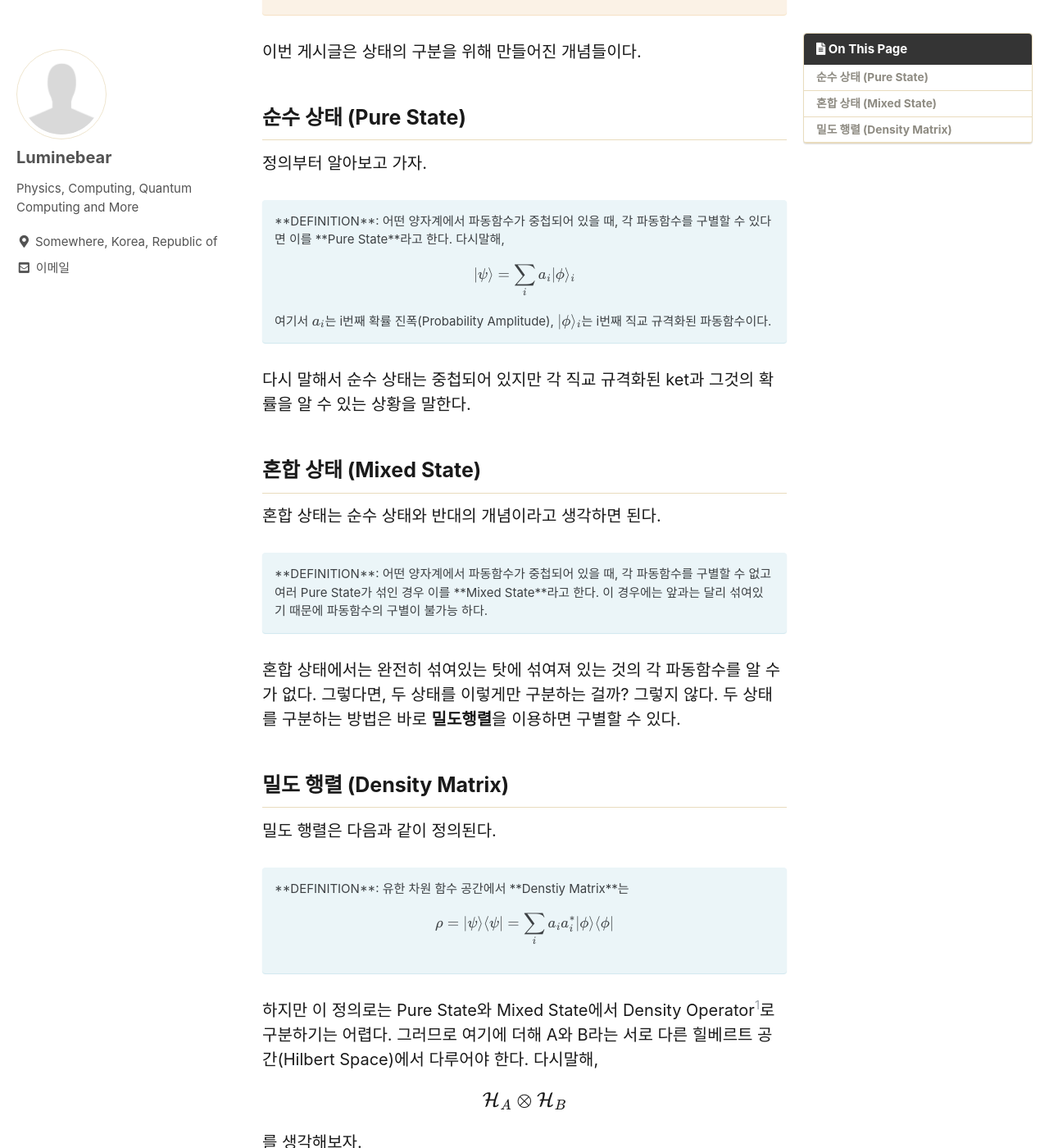
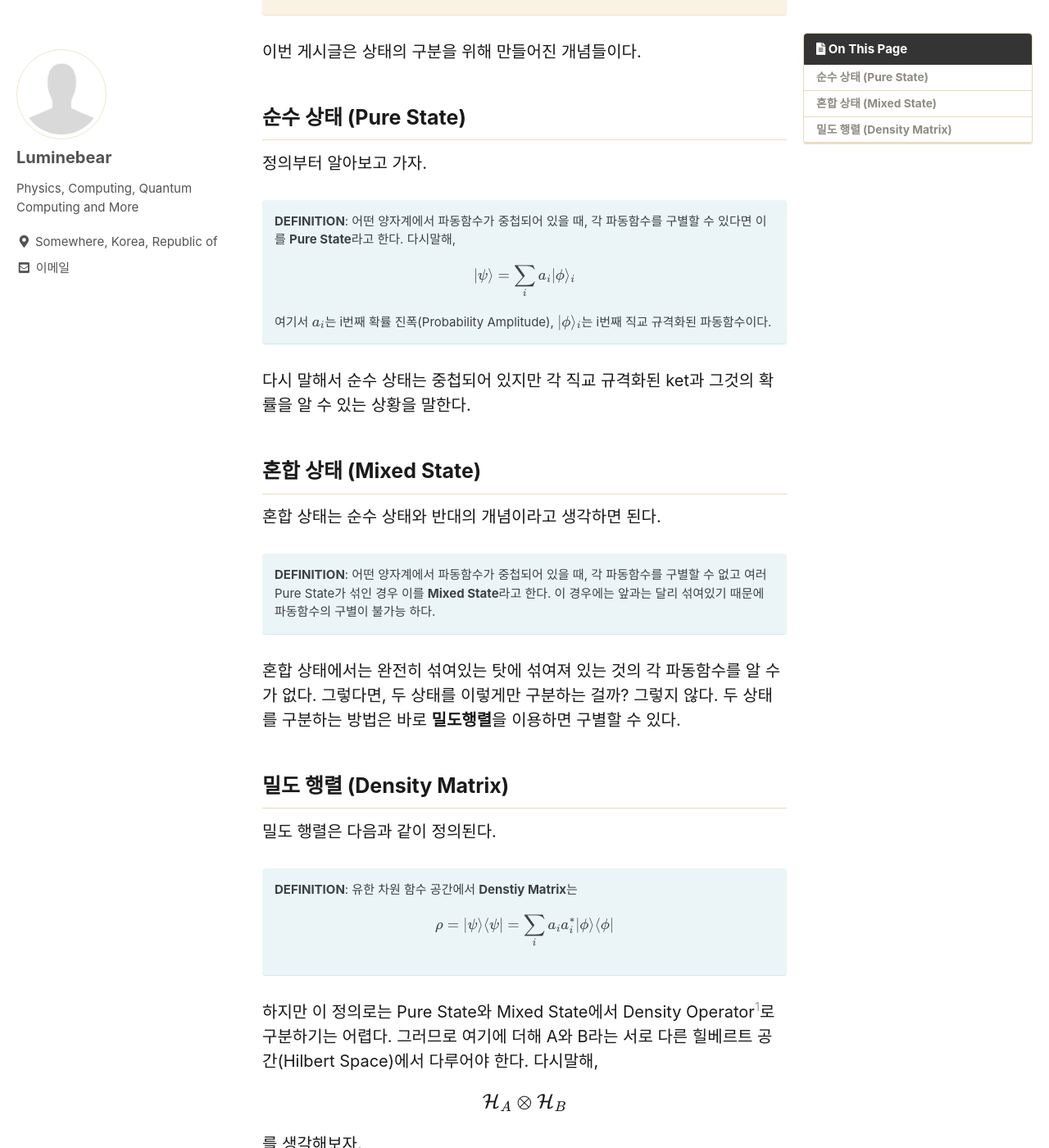
Before and after one commit to Luminebear/Luminebear.github.io, a Jekyll site: the page built from _posts/2021-01-05-PureandMixed.md, in a window 1280 px wide and 1400 px high, scrolled down 277 px. Shown: the whole window at 82% size. Built offline with Jekyll 4.4.1, drawn with Linux system fonts in a browser that asks for light colours; cached includes are drawn as plain includes; some web fonts are replaced; comment, search, counter and statistics services are not loaded.

Commit message:
fix post

```diff
--- a/_posts/2021-01-05-PureandMixed.md
+++ b/_posts/2021-01-05-PureandMixed.md
@@ -19,7 +19,7 @@ toc_sticky: true
 ## 순수 상태 (Pure State)
 정의부터 알아보고 가자.
 
-<p>
+{% capture notice-2 %}
 **DEFINITION**: 어떤 양자계에서 파동함수가 중첩되어 있을 때, 각 파동함수를 구별할 수 있다면 이를 **Pure State**라고 한다. 다시말해,
 
 $$
@@ -27,17 +27,19 @@ $$
 $$
 
 여기서 $a_i$는 i번째 확률 진폭(Probability Amplitude), $\vert \phi \rangle_i$는 i번째 직교 규격화된 파동함수이다.
-</p>{: .notice--info}
+{% endcapture %}
+<div class="notice--info">{{ notice-2 | markdownify }}</div>
 
 다시 말해서 순수 상태는 중첩되어 있지만 각 직교 규격화된 ket과 그것의 확률을 알 수 있는 상황을 말한다.
 
 ## 혼합 상태 (Mixed State)
 혼합 상태는 순수 상태와 반대의 개념이라고 생각하면 된다.
 
-<p>
+{% capture notice-2 %}
 **DEFINITION**: 어떤 양자계에서 파동함수가 중첩되어 있을 때, 각 파동함수를 구별할 수 없고 여러 Pure State가 섞인 경우
 이를 **Mixed State**라고 한다. 이 경우에는 앞과는 달리 섞여있기 때문에 파동함수의 구별이 불가능 하다.
-</p>{: .notice--info}
+{% endcapture %}
+<div class="notice--info">{{ notice-2 | markdownify }}</div>
 
 혼합 상태에서는 완전히 섞여있는 탓에 섞여져 있는 것의 각 파동함수를 알 수가 없다. 그렇다면, 두 상태를 이렇게만 구분하는 걸까?
 그렇지 않다. 두 상태를 구분하는 방법은 바로 **밀도행렬**을 이용하면 구별할 수 있다.
@@ -45,14 +47,15 @@ $$
 ## 밀도 행렬 (Density Matrix)
 밀도 행렬은 다음과 같이 정의된다.
 
-<p>
+{% capture notice-2 %}
 **DEFINITION**: 유한 차원 함수 공간에서 **Denstiy Matrix**는
 
 $$
 \rho = \vert \psi \rangle \langle \psi \vert = \sum_i a_ia_i^*\vert\phi\rangle \langle\phi\vert
 $$
 
-</p>{: .notice--info}
+{% endcapture %}
+<div class="notice--info">{{ notice-2 | markdownify }}</div>
 
 하지만 이 정의로는 Pure State와 Mixed State에서 Density Operator[^1]로 구분하기는 어렵다. 그러므로 여기에 더해 A와 B라는 서로 다른 힐베르트 공간(Hilbert Space)에서 다루어야 한다. 다시말해,
 
```
